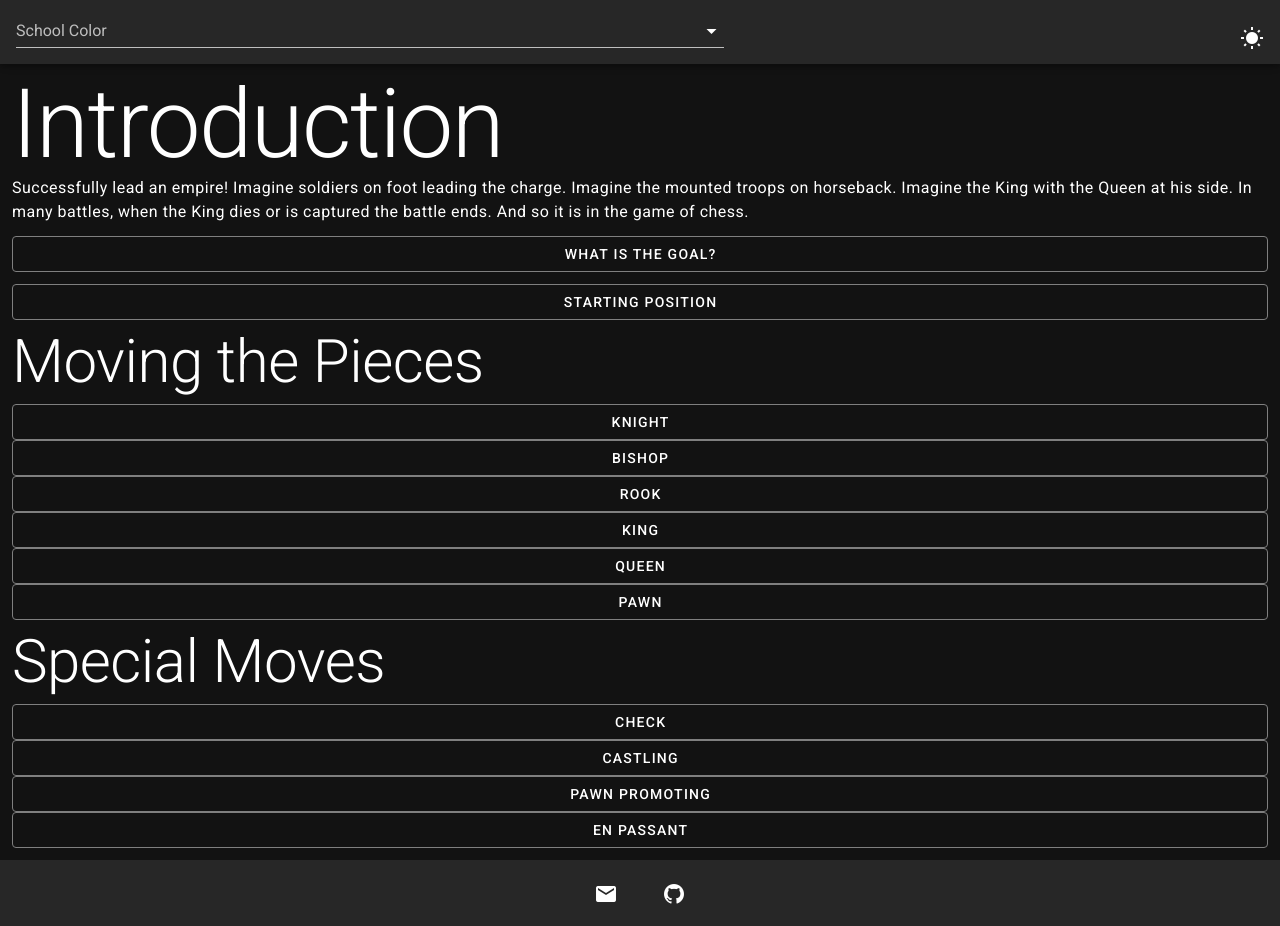
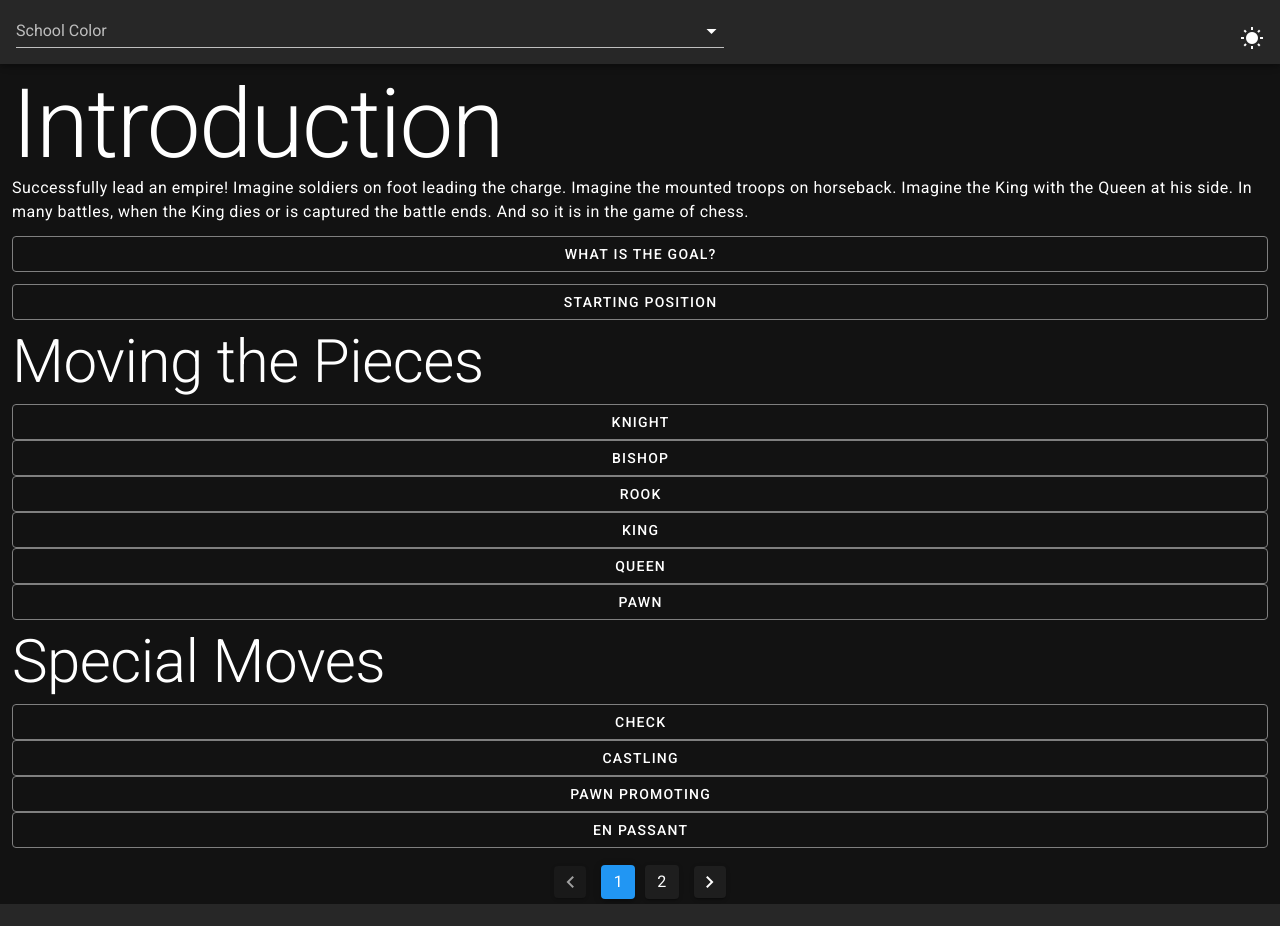
Before and after one commit to napoleon-commits/SelmaChessApp, a Vue app: page / in a window 1280 px wide. Shown: the top 926 px of the page. Built offline with nearby package versions, Linux system fonts and the light colour scheme.

Commit message:
added Pagination component

```diff
--- a/src/App.vue
+++ b/src/App.vue
@@ -3,6 +3,7 @@
     <Toolbar />
     <v-main>
       <router-view/>
+      <Pagination :componentName="$route.name" />
     </v-main>
     <Footer />
   </v-app>
@@ -12,6 +13,7 @@
 import Footer from '@/components/subcomponents/Footer';
 import Toolbar from '@/components/subcomponents/Toolbar';
 import {setCookie, getCookie} from '@/utils/cookies';
+import Pagination from '@/components/subcomponents/Pagination';
 
 export default {
   name: 'App',
@@ -19,6 +21,7 @@ export default {
   components: {
     Footer,
     Toolbar,
+    Pagination,
   },
 
   data: () => ({
--- /dev/null
+++ b/src/components/subcomponents/Pagination.vue
@@ -0,0 +1,25 @@
+<template>
+    <v-pagination
+        v-model="page"
+        :length="length"
+    ></v-pagination>
+</template>
+
+<script>
+import LearnPagesPagination from '@/static/LearnPagesPagination';
+
+export default {
+    name: 'Pagination',
+    props: ['componentName'],
+    data() {
+        return {
+            length: LearnPagesPagination.length,
+            page: LearnPagesPagination.indexOf(this.componentName) + 1,
+        };
+    },
+}
+</script>
+
+<style>
+
+</style>
--- a/src/router/index.js
+++ b/src/router/index.js
@@ -1,6 +1,7 @@
 import Vue from 'vue'
 import VueRouter from 'vue-router'
 import LandingPage from '@/components/LandingPage';
+import ElementaryCheckmates from '@/components/ElementaryCheckmates';
 
 Vue.use(VueRouter)
 
@@ -13,7 +14,7 @@ const routes = [
   {
     path: '/elementary-checkmates',
     name: 'ElementaryCheckmates',
-    component: () => import(/* webpackChunkName: "elementary-checkmates" */ '@/components/ElementaryCheckmates.vue'),
+    component: ElementaryCheckmates,
   },
   // {
   //   path: '/about',
--- /dev/null
+++ b/src/static/LearnPagesPagination.js
@@ -0,0 +1,4 @@
+export default [
+    'LandingPage',
+    'ElementaryCheckmates',
+]
```
Also changed, not shown: 1 other file (tests, documents, lock files or other folders).
